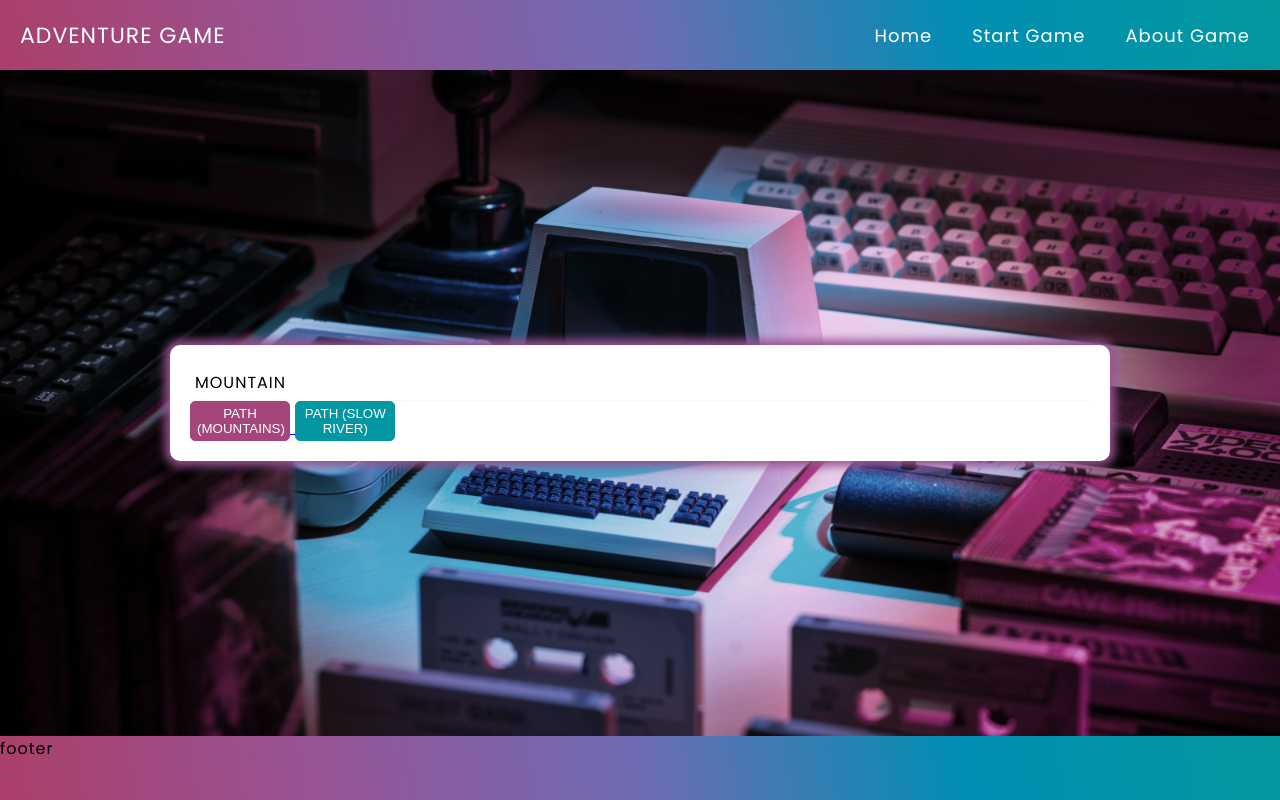
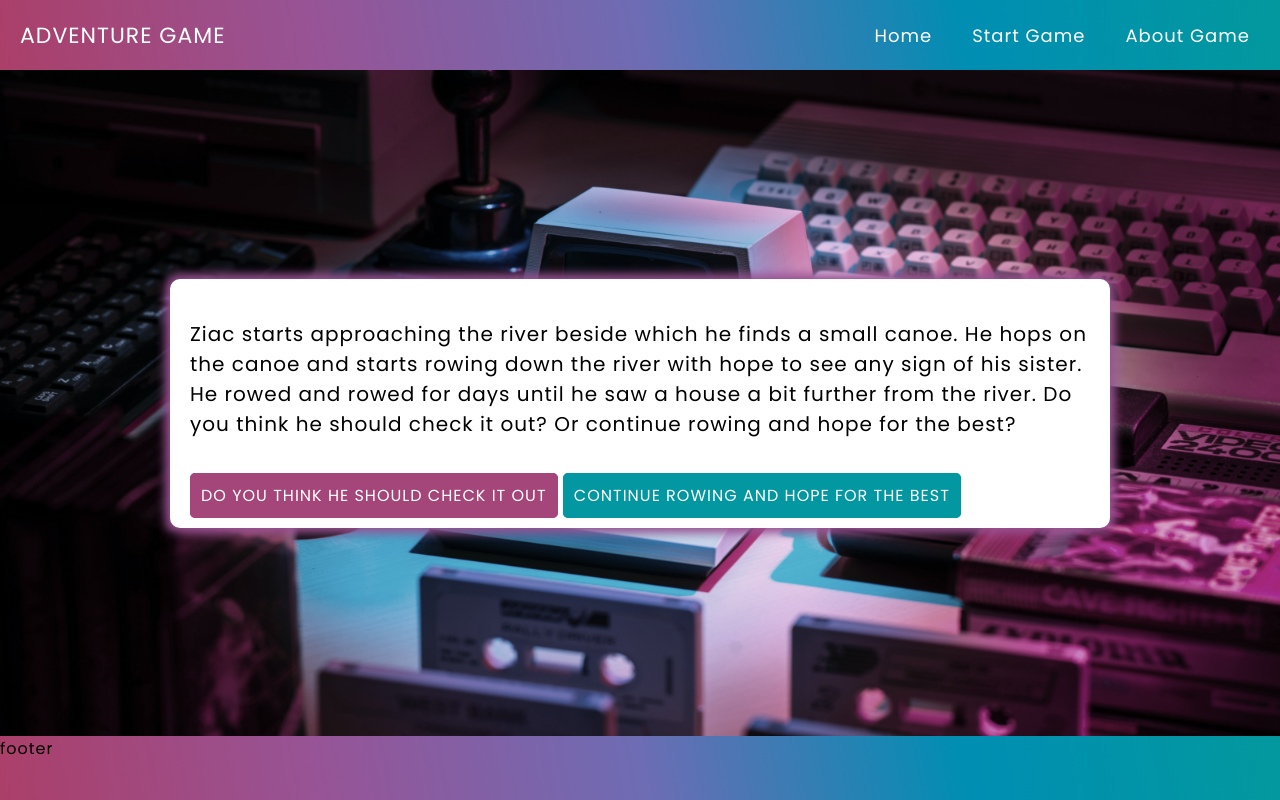
Before and after one commit to Dwarf95/text-based-adventure-game, a Django app: page /path_slow_river in a window 1280 px wide. Run offline with Django 3.2, Linux system fonts and the light colour scheme; some libraries are stand-ins or nearby versions.

Commit message:
finishing workflow

```diff
--- a/text_based_adventure_game/game/static/style.css
+++ b/text_based_adventure_game/game/static/style.css
@@ -26,12 +26,14 @@ position: absolute;
     top: 0;
 }
 .danger-btn{
-    width: 100px;
+    min-width: 100px;
     height: 40px;
     background: rgb(164,70,121);
     color: white;
     border: 1px solid rgb(164,70,121);
     border-radius: 5px;
+    padding: 10px;
+    text-decoration: none;
 }
 .danger-btn:hover{
     cursor: pointer !important;
@@ -39,13 +41,38 @@ position: absolute;
 .danger-btn:focus{
     outline: none !important;
 }
+.flex{
+    display: flex;
+}
+.flex-column{
+    flex-direction: column;
+}
+.justify-center{
+    justify-content: center;
+}
+.align-center{
+    align-items: center;
+}
+.color-danger{
+     color: rgb(164,70,121) !important;
+     font-size: 4em !important;
+}
+.color-success{
+font-size: 4em !important;
+    color: rgb(2,151,161);
+}
+.conatainer-content{
+    margin-bottom: 1.5em;
+}
 .ok-btn{
-    width: 100px;
+    min-width: 100px;
     height: 40px;
     background: rgb(2,151,161);
     color: white;
     border-radius: 5px;
     border: 1px solid rgb(2,151,161);
+    padding: 10px;
+    text-decoration: none;
 }
 .ok-btn:hover{
 cursor: pointer !important;
--- a/text_based_adventure_game/game/templates/path_mountain.html
+++ b/text_based_adventure_game/game/templates/path_mountain.html
@@ -1,17 +1,32 @@
 {% extends 'base.html' %}
-{% block title %}STEP-1{% endblock title %}
+{% block title %}PATH MOUNTAIN{% endblock title %}
 {% block content %}
 {% load static %}
 
 <div class="wrapper-container">
     <div class="container">
-      <div class="container-header">
-        MOUNTAIN
+      <div class="conatainer-content">
+           {% if status == -1 %}
+              <p class="fade-in-text">
+                  Ziac slowly starts climbing over the mountain and when he was already at the point where he can’t go back he gets attacked by a huge eagle. The eagle had a ripped piece of clothing stuck in between his claws that belonged to Sophie.
+                It seems like he was carrying Sophie.
+                 <br><br>
+                Ziac is left with the two only choices, and they are to keep fighting the eagle and hope he will overpower him. Or he should let the eagle take him away.
+              </p>
+          {% elif status == 1 or status == 2 %}
+          <p class="fade-in-text flex justify-center align-center">
+              <i class="far fa-times-circle color-danger" style="margin-right: 10px;"></i>
+            {{text}}
+          </p>
+          {% endif %}
       </div>
-      <div class="conatainer-content"></div>
       <div class="container-actions">
-          <a href="/step-2-mountains"> <button type="button" class="danger-btn">PATH (MOUNTAINS)</button> </a>
-          <a href="/step-2-river"> <button type="button" class="ok-btn">PATH (SLOW RIVER)</button> </a>
+          {% if status == -1 %}
+            <a href="/path_mountain/1"  class="danger-btn"> KEEP FIGHTING THE EAGLE</a>
+            <a href="/path_mountain/2" class="ok-btn"> LET THE EAGLE CARRY HIM AWAY</a>
+          {% else %}
+            <a href="/intro"  class="danger-btn"> PLAY AGAIN</a>
+          {% endif %}
       </div>
     </div>
 </div>
--- a/text_based_adventure_game/game/templates/path_slow_river.html
+++ b/text_based_adventure_game/game/templates/path_slow_river.html
@@ -1,17 +1,35 @@
 {% extends 'base.html' %}
-{% block title %}STEP-2{% endblock title %}
+{% block title %}PATH SLOW RIVER{% endblock title %}
 {% block content %}
 {% load static %}
 
 <div class="wrapper-container">
     <div class="container">
-      <div class="container-header">
-        RIVER
+      <div class="conatainer-content flex flex-column justify-center align-center">
+          {% if status == 4 %}
+          <i class="far fa-check-circle color-success"></i>
+          {% endif %}
+          {% if status == -1 %}
+          <p class="fade-in-text">
+            Ziac starts approaching the river beside which he finds a small canoe. He hops on
+            the canoe and starts rowing down the river with hope to see any sign of his sister.
+            He rowed and rowed for days until he saw a house a bit further from the river.
+            Do you think he should check it out? Or continue rowing and hope for the best?</p>
+          {% elif status == 1 or status == 2 or status == 3 or status == 4 %}
+            {{text}}
+          {% endif %}
       </div>
-      <div class="conatainer-content"></div>
       <div class="container-actions">
-          <button type="button" class="danger-btn">NO</button>
-          <a href="/step-1"> <button type="button" class="ok-btn">YES</button> </a>
+          {% if status == -1 %}
+              <a href="/path_slow_river/1" class="danger-btn">DO YOU THINK HE SHOULD CHECK IT OUT</a>
+              <a href="/path_slow_river/2" class="ok-btn">CONTINUE ROWING AND HOPE FOR THE BEST</a>
+          {% elif status == 1 %}
+              <a href="/path_slow_river/3" class="danger-btn">GOING BACK ON THE RIVER</a>
+              <a href="/path_slow_river/4" class="ok-btn">CHECK THE HOUSE</a>
+          {% elif status == 4 or status == 3 or status == 2 %}
+           <a href="/" class="ok-btn">HOME</a>
+          {% endif %}
+
       </div>
     </div>
 </div>
--- a/text_based_adventure_game/game/urls.py
+++ b/text_based_adventure_game/game/urls.py
@@ -1,11 +1,12 @@
-from django.contrib import admin
-from django.urls import path, include
+from django.urls import path
 from . import views
-urlpatterns = [
+
+urlpatterns = {
     path('', views.index, name="index"),
     path('intro', views.intro, name="intro"),
     path('choose_path', views.choose_path, name="choose_path"),
     path('path_mountain', views.path_mountain, name="path_mountain"),
-    path('path_mountain/path_mountain_first_choice', views.path_mountain_first_choice, name="path_mountain_first_choice"),
-    path('path_slow_river', views.path_mountain, name="path_slow_river"),
-]
+    path('path_mountain/<int:pk>', views.path_mountain_par, name="path_mountain_par"),
+    path('path_slow_river', views.path_slow_river, name="path_slow_river"),
+    path('path_slow_river/<int:pk>', views.path_slow_river_par, name="path_slow_river_par"),
+}
--- a/text_based_adventure_game/game/views.py
+++ b/text_based_adventure_game/game/views.py
@@ -14,12 +14,80 @@ def choose_path(request):
 
 
 def path_mountain(request):
-    return render(request, 'path_mountain.html')
+    data_object = {
+        "status": -1,
+        "text": ""
+    }
+    return render(request, 'path_mountain.html', data_object)
 
 
-def path_mountain_first_choice(request):
-    return render(request, 'path_mountain_first_choice.html')
+def path_mountain_par(request, pk):
+    data_object = {
+        "status": -1,
+        "text": ""
+    }
+    if pk == 1:
+        data_object["text"] = "Ziac kept fighting with all the " \
+               "skill he had, when all of a sudden he " \
+               "slips and falls all the way down to the ground. " \
+               "Ziac is critically injured and " \
+               "will not be able to continue the search. (wrong choice, you have failed)"
+    elif pk == 2:
+        data_object["text"] = "Ziac gives up on fighting and lets the eagle carry him away. The eagle keeps flying and flying until " \
+               "he reaches his nest in the middle of the mountains. Ziac notices that nobody is there in that nest " \
+               "except the eagles babies. “The whole situation does not make sense” said Ziac, and it really did not " \
+               "why would there be a piece of cloth from my sister on the eagles claws if she’s not here. started " \
+               "thinking and remember that his sister is afraid of many things and if she would have a chance she " \
+               "would escape from it as soon as he got a thought about that he notices a strange hole in the eagles, " \
+               "which looked like it was dug up. Is it possible that Sophie escaped from the eagles nest? Without " \
+               "hesitation Ziac plans on escaping through the same hole when the eagle goes to sleep. After some time " \
+               "the eagle goes to sleep as the sun went down and the moon got up. Ziac makes a move and attempts on " \
+               "escaping and continuing his search for his sister. as Ziad started moving the eagle woke up right " \
+               "away she looked at the Ziac in his eyes and started moving towards him. Ziac got terrified and " \
+               "quickly threw himself in that hole not knowing what is waiting for him outside it. As soon as Ziac " \
+               "fell through the hole he realized it was a big mistake since he was falling into abyss. All he did " \
+               "was closed his eyes and prepared to die. "
+    data_object["status"] = pk
+    print(data_object)
+    return render(request, 'path_mountain.html', data_object)
 
 
 def path_slow_river(request):
-    return render(request, 'path_slow_river.html')
+    data_object = {
+        "status": -1,
+        "text": ""
+    }
+    return render(request, 'path_slow_river.html', data_object)
+
+
+def path_slow_river_par(request, pk):
+    data_object = {
+        "status": -1,
+        "text": ""
+    }
+    if pk == 1:
+        data_object["text"] = "Ziac has parked the canoe along side the river and started walking towards the house. " \
+                              "The house was rather strange and creepy and there is a chance he might get kidnapped " \
+                              "and never be able to find his sister again.There is still time to go back, what choice " \
+                              "do you think Ziac should make? "
+    elif pk == 2 or pk == 3:
+        data_object["text"] = "Ziac starts walking back to the canoe and continues his search along the river. After " \
+                              "some time has passed, Ziac notices that the river is moving faster and faster. Just as " \
+                              "he realized what is waiting for him he reaches the waterfall and has no time to react. " \
+                              "Ziac falls down the waterfall and due to his lack of swimming skills he drowns. " \
+                              "LESSON: no risks, no results. "
+    elif pk == 4:
+        data_object["text"] = "Ziac continues walking towards the house in hopes that he could find his sister or any " \
+                              "sign of her there. Ziac Approaches the main door and knocks on it. an old lady " \
+                              "answered and asked what does he want. Ziac told the old lady about the search for his " \
+                              "sister and about everything he has been through while finding his sister. The old lady " \
+                              "smiled and opened the door completely through which his sister was seen laying in the " \
+                              "bed next to the fire pit. Ziac was at that moment the happiest man alive. He dashed " \
+                              "towards her and hugged her with all the love he was gathering for her all these " \
+                              "year’s. The old lady explained how she saved her from the eagle that was trying to " \
+                              "capture her close by her house. Ziac’s biggest wish became true but another problem " \
+                              "arises. Ziac remembers their grand grandpas words when they said that ones you come in " \
+                              "the forest you never come out, and so it was true. Ziac and Sophie lived at the old " \
+                              "lady’s house happily ever after. "
+    data_object["status"] = pk
+    return render(request, 'path_slow_river.html', data_object)
```
Also changed, not shown: text_based_adventure_game/game/templates/choose_path.html (+6 -6 lines), text_based_adventure_game/game/templates/intro.html (+4 -5 lines), text_based_adventure_game/game/templates/path_mountain_first_choice.html (deleted), 1 other file.
